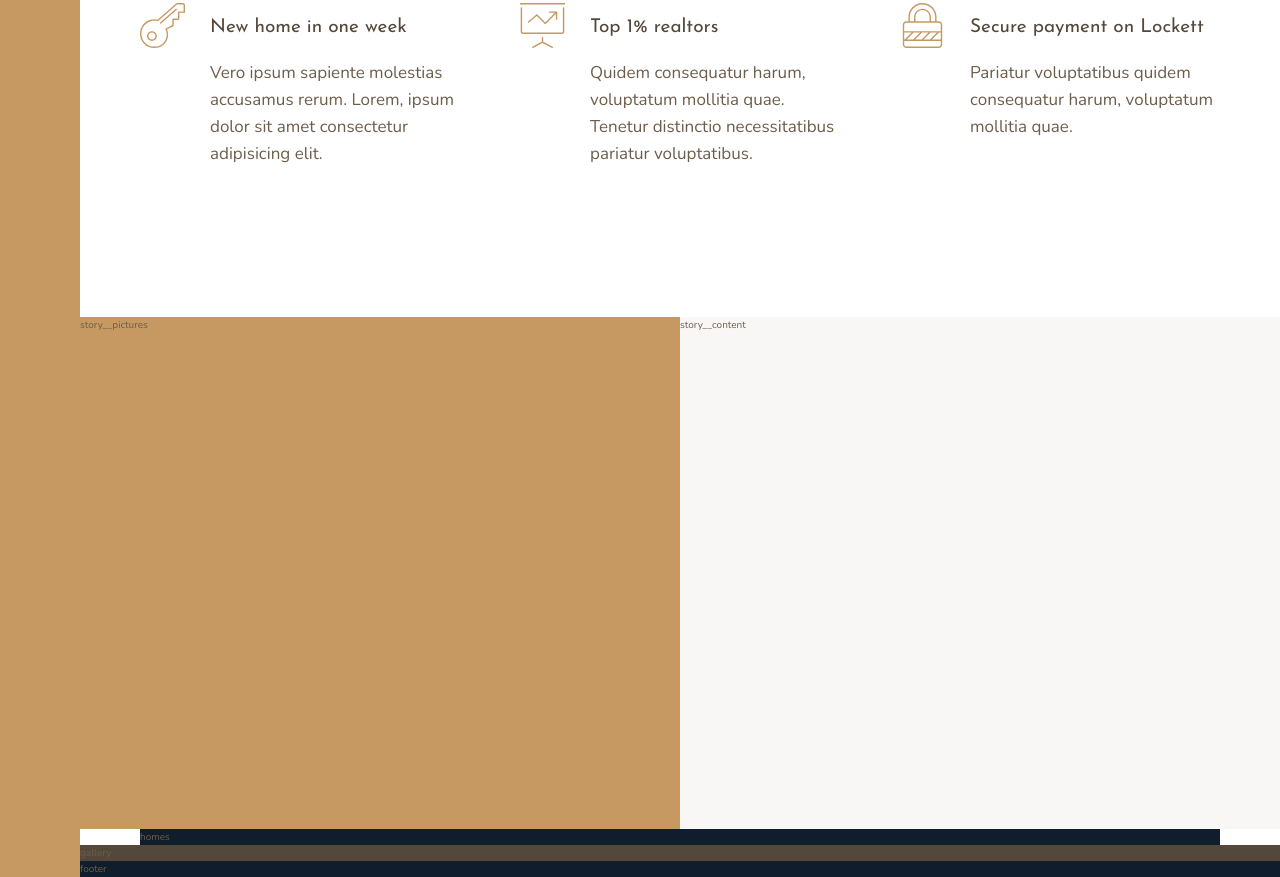
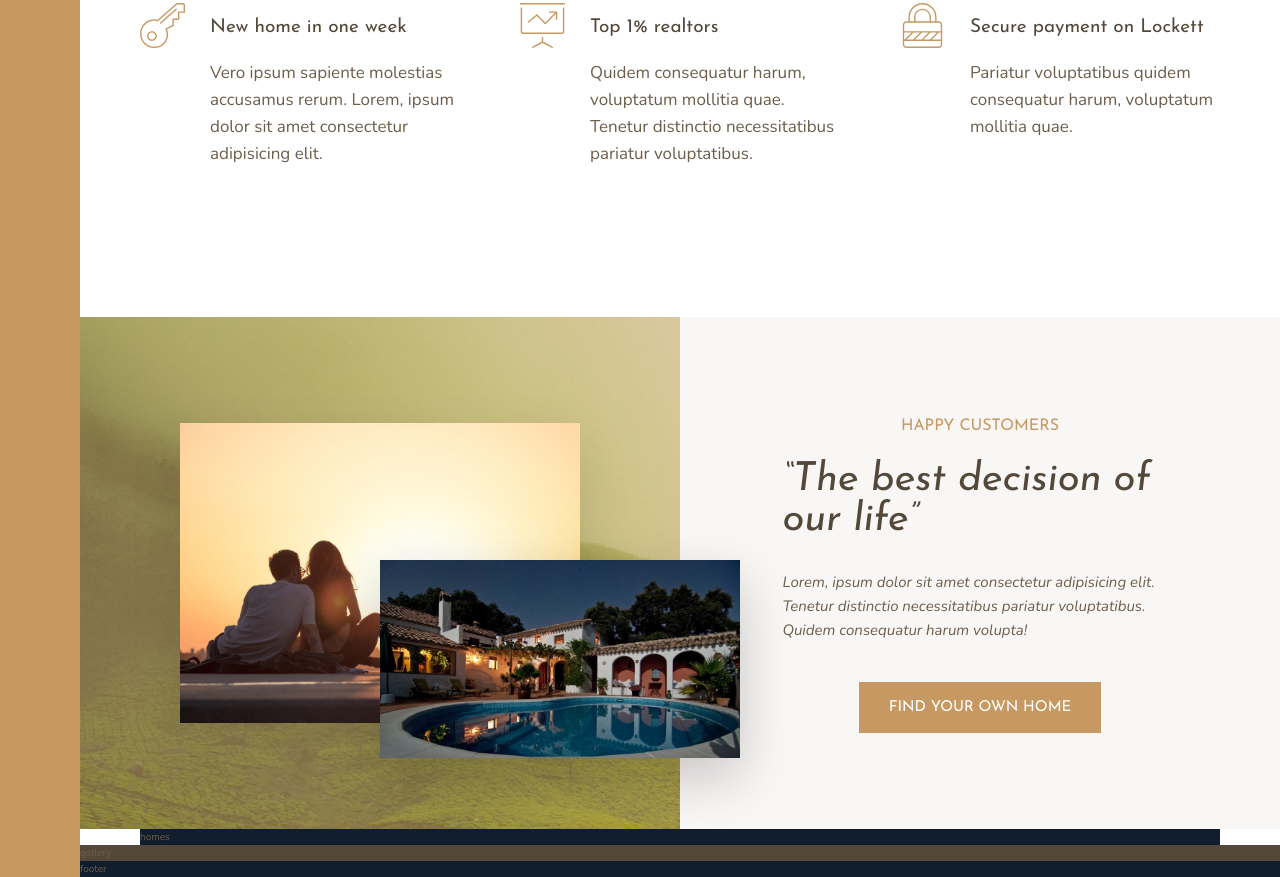
Before and after one commit to Efiamotu-1/Lockett, a website: page index.html in a window 1280 px wide. Shown: the part 991-1868 px from the top of the page. Drawn offline with nearby package versions, Linux system fonts and the light colour scheme.

Commit message:
build story section with beautiful images

```diff
--- a/index.html
+++ b/index.html
@@ -70,8 +70,18 @@
                 </p>
             </div>
         </section>
-        <div class="story__pictures">story__pictures</div>
-        <div class="story__content">story__content</div>
+        <div class="story__pictures">
+            <img src="img/story-1.jpeg" alt="couple with new house" class="story__img--1">
+            <img src="img/story-2.jpeg" alt="this is a new house" class="story__img--2">
+        </div>
+        <div class="story__content">
+            <h3 class="heading-3 mb-sm">Happy Customers</h3>
+            <h2 class="heading-2 heading-2--dark mb-md">&ldquo;The best decision of our life&rdquo;</h2>
+            <p class="story__text">
+                Lorem, ipsum dolor sit amet consectetur adipisicing elit. Tenetur distinctio necessitatibus pariatur voluptatibus. Quidem consequatur harum volupta!
+            </p>
+            <button class="btn">Find your own home</button>
+        </div>
         <section class="homes">homes</section>
         <section class="gallery">gallery</section>
         <footer class="footer">footer</footer>
--- a/sass/_story.scss
+++ b/sass/_story.scss
@@ -2,11 +2,51 @@
     &__pictures {
         background-color: $color-primary;
         grid-column: full-start / col-end 4;
+        background-image:linear-gradient(rgba($color-primary, .5), rgba($color-primary, .5)), url(../img/back.jpg);
+
+        display: grid;
+        grid-template-rows: repeat(6 ,1fr);
+        grid-template-columns: repeat(6, 1fr);
+        align-items: center;
+
+    }
+
+    &__img--1 {
+        width: 100%;
+        grid-row: 2/ 6;
+        grid-column: 2/ 6;
+        box-shadow: 0 2rem 5rem rgba(0,0,0,0.1);
+    }
+
+    &__img--2 {
+        width: 120%;
+        grid-row: 4 / 6;
+        grid-column: 4 / 7;
+        z-index: 20;
+        box-shadow: 0 2rem 5rem rgba(0,0,0,0.2);
+
     }
 
     &__content {
         background-color: $color-grey-light-1;
         grid-column: col-start 5 / full-end;
 
+        padding: 6rem 8vw;
+
+        // display: flex;
+        // flex-direction: column;
+        // justify-content: center;
+        // align-items: center;
+
+        display: grid;
+        align-content: center;
+        justify-items: center;
+
+    }
+
+    &__text {
+        font-size: 1.5rem;
+        font-style: italic;
+        margin-bottom: 4rem;
     }
 }
--- a/sass/_typography.scss
+++ b/sass/_typography.scss
@@ -8,11 +8,25 @@
 }
 
 .heading-2 {
-    @extend %heading
+    @extend %heading;
+    font-size: 4rem;
+    font-style: italic;
+    line-height: 1;
+
+    &--light {
+        color: $color-grey-light-1;
+    }
+
+    &--dark {
+        color: $color-grey-dark-1;
+    }
 }
 
 .heading-3 {
-    @extend %heading
+    @extend %heading;
+    font-size: 1.6rem;
+    color: $color-primary;
+    text-transform: uppercase;
 
 }
 
@@ -28,3 +42,33 @@
         color: $color-grey-dark-1;
     }
 }
+
+.btn {
+    background-color: $color-primary;
+    color: #fff;
+    border: none;
+    border-radius: 0;
+    font-family: $font-display;
+    font-size: 1.5rem;
+    text-transform: uppercase;
+    padding: 1.8rem 3rem;
+    cursor: pointer;
+    transition: all .2s;
+
+    &:hover {
+        background-color: $color-primary-dark;
+    }
+}
+
+.mb-sm {
+    margin-bottom: 2rem;
+}
+.mb-md {
+    margin-bottom: 3rem;
+}
+.mb-lg {
+    margin-bottom: 4rem;
+}
+.mb-hg {
+    margin-bottom: 8rem;
+}
```
Also changed, not shown: css/style.comp.css.
